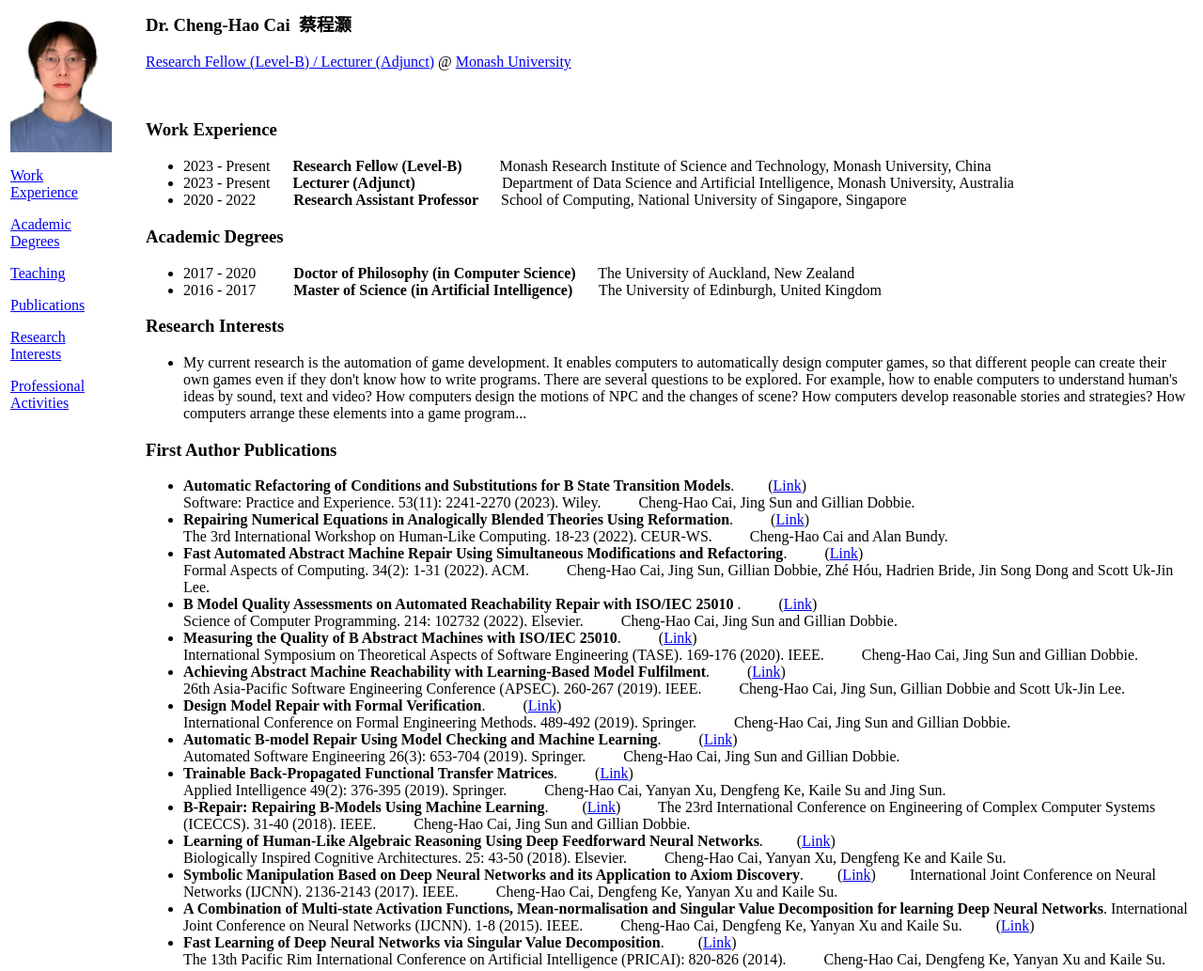
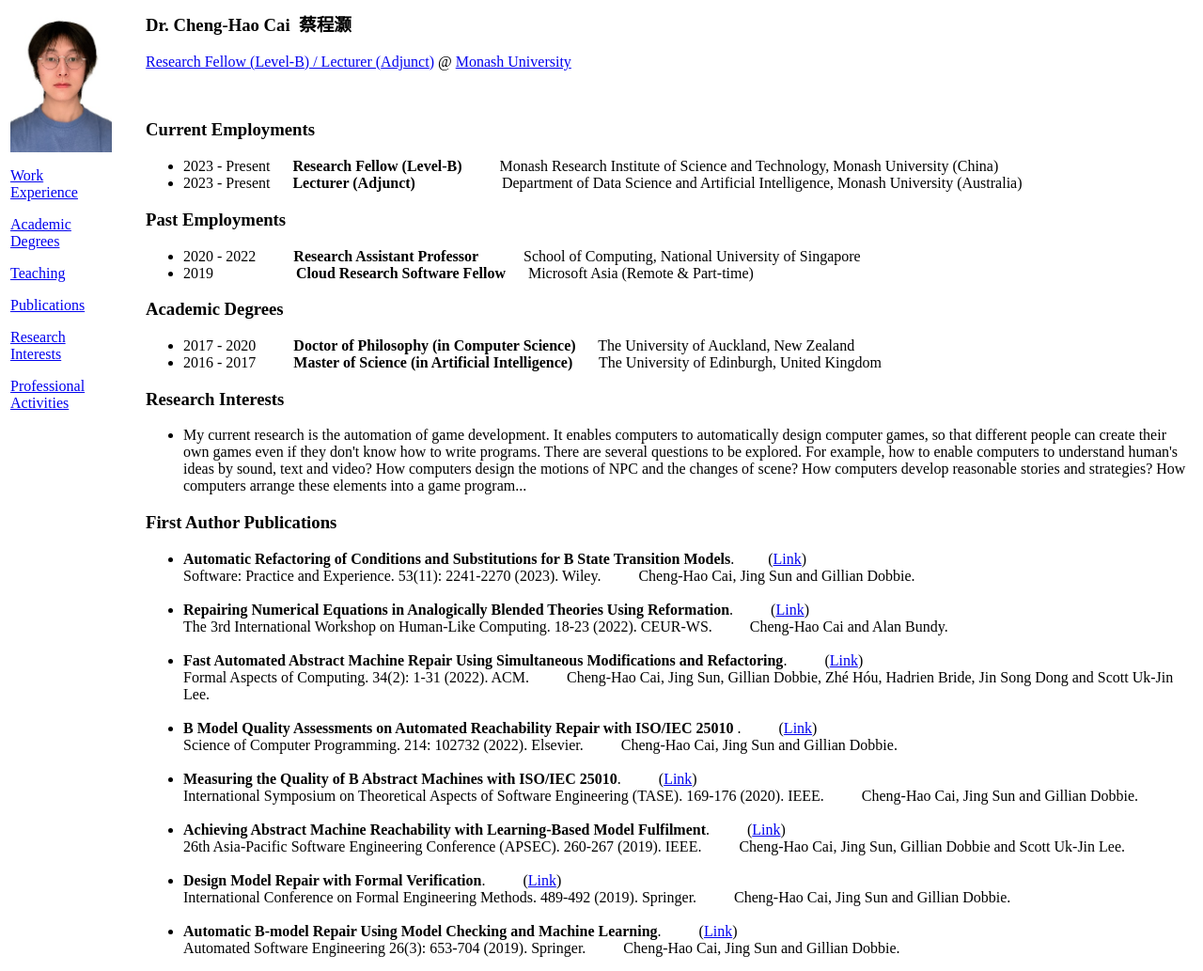
Before and after one commit to cchrewrite/cchrewrite.github.io, a plain HTML site: page index.html in a window 1280 px wide. Shown: the top 1033 px of the page at 94% size. Drawn offline with Linux system fonts and the light colour scheme.

Commit message:
Update index.html

```diff
--- a/index.html
+++ b/index.html
@@ -29,12 +29,19 @@
   <p><a href="https://en.wikipedia.org/wiki/Academic_ranks_(Australia_and_New_Zealand)">Research Fellow (Level-B) / Lecturer (Adjunct)</a> @ <a href="https://www.monash.edu/">Monash University</a></p>
   <br>
 
-<h3><a name="Work experience">Work Experience</a></h3>
+<h3><a name="Work experience">Current Employments</a></h3>
 <ul>
-  <li>2023 - Present&nbsp&nbsp&nbsp&nbsp&nbsp&nbsp<strong>Research Fellow (Level-B)</strong> &nbsp&nbsp&nbsp&nbsp&nbsp&nbsp&nbsp&nbsp Monash Research Institute of Science and Technology, Monash University, China</li>
-  <li>2023 - Present&nbsp&nbsp&nbsp&nbsp&nbsp&nbsp<strong>Lecturer (Adjunct)</strong> &nbsp&nbsp&nbsp&nbsp&nbsp&nbsp&nbsp&nbsp&nbsp&nbsp&nbsp&nbsp&nbsp&nbsp&nbsp&nbsp&nbsp&nbsp&nbsp&nbsp&nbsp Department of Data Science and Artificial Intelligence, Monash University, Australia</li>
-  <li>2020 - 2022&nbsp&nbsp&nbsp&nbsp&nbsp&nbsp&nbsp&nbsp&nbsp&nbsp<strong>Research Assistant Professor</strong> &nbsp&nbsp&nbsp&nbsp School of Computing, National University of Singapore, Singapore</li>
+  <li>2023 - Present&nbsp&nbsp&nbsp&nbsp&nbsp&nbsp<strong>Research Fellow (Level-B)</strong> &nbsp&nbsp&nbsp&nbsp&nbsp&nbsp&nbsp&nbsp Monash Research Institute of Science and Technology, Monash University (China)</li>
+  <li>2023 - Present&nbsp&nbsp&nbsp&nbsp&nbsp&nbsp<strong>Lecturer (Adjunct)</strong> &nbsp&nbsp&nbsp&nbsp&nbsp&nbsp&nbsp&nbsp&nbsp&nbsp&nbsp&nbsp&nbsp&nbsp&nbsp&nbsp&nbsp&nbsp&nbsp&nbsp&nbsp Department of Data Science and Artificial Intelligence, Monash University (Australia)</li>
 </ul>
+
+<h3><a name="Work experience">Past Employments</a></h3>
+<ul>
+  <li>2020 - 2022&nbsp&nbsp&nbsp&nbsp&nbsp&nbsp&nbsp&nbsp&nbsp&nbsp<strong>Research Assistant Professor</strong> &nbsp&nbsp&nbsp&nbsp&nbsp&nbsp&nbsp&nbsp&nbsp&nbsp School of Computing, National University of Singapore</li>
+  <li>2019 &nbsp&nbsp&nbsp&nbsp&nbsp&nbsp&nbsp&nbsp&nbsp&nbsp&nbsp&nbsp&nbsp&nbsp&nbsp&nbsp&nbsp&nbsp&nbsp&nbsp&nbsp<strong>Cloud Research Software Fellow</strong> &nbsp&nbsp&nbsp&nbsp Microsoft Asia (Remote & Part-time)</li>
+
+</ul>
+
 
 <h3><a name="AcademicDegrees">Academic Degrees</a></h3>
 <ul>
@@ -51,32 +58,46 @@
 
 <ul>
 	<li><b>Automatic Refactoring of Conditions and Substitutions for B State Transition Models</b>. &nbsp&nbsp&nbsp&nbsp&nbsp&nbsp&nbsp&nbsp(<a href="https://onlinelibrary.wiley.com/share/9BSTCK3W8PTBEEEQGV7P?target=10.1002/spe.3255">Link</a>) <br> Software: Practice and Experience. 53(11): 2241-2270 (2023). Wiley. &nbsp&nbsp&nbsp&nbsp&nbsp&nbsp&nbsp&nbsp Cheng-Hao Cai, Jing Sun and Gillian Dobbie. </li>
+    <br>
 
     <li><b>Repairing Numerical Equations in Analogically Blended Theories Using Reformation</b>.  &nbsp&nbsp&nbsp&nbsp&nbsp&nbsp&nbsp&nbsp  (<a href="https://ceur-ws.org/Vol-3227/Cai-et-al.PP6.pdf">Link</a>)<br> The 3rd International Workshop on Human-Like Computing. 18-23 (2022). CEUR-WS. &nbsp&nbsp&nbsp&nbsp&nbsp&nbsp&nbsp&nbsp Cheng-Hao Cai and Alan Bundy.</li>
+    <br>
 
     <li><b> Fast Automated Abstract Machine Repair Using Simultaneous Modifications and Refactoring</b>. &nbsp&nbsp&nbsp&nbsp&nbsp&nbsp&nbsp&nbsp (<a href="https://dl.acm.org/doi/full/10.1145/3536430">Link</a>)<br> Formal Aspects of Computing. 34(2): 1-31 (2022). ACM. &nbsp&nbsp&nbsp&nbsp&nbsp&nbsp&nbsp&nbsp Cheng-Hao Cai, Jing Sun, Gillian Dobbie, Zhé Hóu, Hadrien Bride, Jin Song Dong and Scott Uk-Jin Lee. </li>
+    <br>
 
     <li><b>B Model Quality Assessments on Automated Reachability Repair with ISO/IEC 25010 </b>. &nbsp&nbsp&nbsp&nbsp&nbsp&nbsp&nbsp&nbsp (<a href="https://www.sciencedirect.com/science/article/abs/pii/S0167642321001258">Link</a>)<br> Science of Computer Programming.  214: 102732 (2022). Elsevier. &nbsp&nbsp&nbsp&nbsp&nbsp&nbsp&nbsp&nbsp Cheng-Hao Cai, Jing Sun and Gillian Dobbie. </li>
+    <br>
 
     <li><b>Measuring the Quality of B Abstract Machines with ISO/IEC 25010</b>. &nbsp&nbsp&nbsp&nbsp&nbsp&nbsp&nbsp&nbsp (<a href="https://ieeexplore.ieee.org/abstract/document/9405332/">Link</a>)<br> International Symposium on Theoretical Aspects of Software Engineering (TASE). 169-176 (2020). IEEE. &nbsp&nbsp&nbsp&nbsp&nbsp&nbsp&nbsp&nbsp Cheng-Hao Cai, Jing Sun and Gillian Dobbie. </li>
+    <br>
 
     <li><b>Achieving Abstract Machine Reachability with Learning-Based Model Fulfilment</b>. &nbsp&nbsp&nbsp&nbsp&nbsp&nbsp&nbsp&nbsp (<a href="https://ieeexplore.ieee.org/abstract/document/8945715">Link</a>)<br> 26th Asia-Pacific Software Engineering Conference (APSEC). 260-267 (2019). IEEE. &nbsp&nbsp&nbsp&nbsp&nbsp&nbsp&nbsp&nbsp Cheng-Hao Cai, Jing Sun, Gillian Dobbie and Scott Uk-Jin Lee. </li>
+    <br>
 
     <li><b>Design Model Repair with Formal Verification</b>. &nbsp&nbsp&nbsp&nbsp&nbsp&nbsp&nbsp&nbsp (<a href="https://link.springer.com/chapter/10.1007/978-3-030-32409-4_30">Link</a>)<br> International Conference on Formal Engineering Methods. 489-492 (2019). Springer. &nbsp&nbsp&nbsp&nbsp&nbsp&nbsp&nbsp&nbsp Cheng-Hao Cai, Jing Sun and Gillian Dobbie. </li>
+    <br>
 
     <li><b>Automatic B-model Repair Using Model Checking and Machine Learning</b>. &nbsp&nbsp&nbsp&nbsp&nbsp&nbsp&nbsp&nbsp (<a href="https://link.springer.com/article/10.1007/s10515-019-00264-4">Link</a>)<br> Automated Software Engineering 26(3): 653-704 (2019). Springer. &nbsp&nbsp&nbsp&nbsp&nbsp&nbsp&nbsp&nbsp Cheng-Hao Cai, Jing Sun and Gillian Dobbie. </li>
+    <br>
 
     <li><b>Trainable Back-Propagated Functional Transfer Matrices</b>. &nbsp&nbsp&nbsp&nbsp&nbsp&nbsp&nbsp&nbsp (<a href="https://link.springer.com/article/10.1007/s10489-018-1266-3">Link</a>)<br> Applied Intelligence 49(2): 376-395 (2019). Springer. &nbsp&nbsp&nbsp&nbsp&nbsp&nbsp&nbsp&nbsp Cheng-Hao Cai, Yanyan Xu, Dengfeng Ke, Kaile Su and Jing Sun. </li>
+    <br>
 
     <li><b>B-Repair: Repairing B-Models Using Machine Learning</b>. &nbsp&nbsp&nbsp&nbsp&nbsp&nbsp&nbsp&nbsp(<a href="https://ieeexplore.ieee.org/document/8595057">Link</a>) &nbsp&nbsp&nbsp&nbsp&nbsp&nbsp&nbsp&nbsp The 23rd International Conference on Engineering of Complex Computer Systems (ICECCS). 31-40 (2018). IEEE. &nbsp&nbsp&nbsp&nbsp&nbsp&nbsp&nbsp&nbsp Cheng-Hao Cai, Jing Sun and Gillian Dobbie. </li>
+    <br>
 
     <li><b>Learning of Human-Like Algebraic Reasoning Using Deep Feedforward Neural Networks</b>. &nbsp&nbsp&nbsp&nbsp&nbsp&nbsp&nbsp&nbsp(<a href="https://www.sciencedirect.com/science/article/abs/pii/S2212683X18300331">Link</a>) <br> Biologically Inspired Cognitive Architectures. 25: 43-50 (2018). Elsevier. &nbsp&nbsp&nbsp&nbsp&nbsp&nbsp&nbsp&nbsp Cheng-Hao Cai, Yanyan Xu, Dengfeng Ke and Kaile Su. </li>
+    <br>
 
     <li><b>Symbolic Manipulation Based on Deep Neural Networks and its Application to Axiom Discovery</b>. &nbsp&nbsp&nbsp&nbsp&nbsp&nbsp&nbsp&nbsp(<a href="https://onlinelibrary.wiley.com/share/9BSTCK3W8PTBEEEQGV7P?target=10.1002/spe.3255">Link</a>)&nbsp&nbsp&nbsp&nbsp&nbsp&nbsp&nbsp&nbsp  International Joint Conference on Neural Networks (IJCNN). 2136-2143 (2017). IEEE. &nbsp&nbsp&nbsp&nbsp&nbsp&nbsp&nbsp&nbsp Cheng-Hao Cai, Dengfeng Ke, Yanyan Xu and Kaile Su. </li>
+    <br>
 
     <li><b>A Combination of Multi-state Activation Functions, Mean-normalisation and Singular Value Decomposition for learning Deep Neural Networks</b>. International Joint Conference on Neural Networks (IJCNN). 1-8 (2015). IEEE. &nbsp&nbsp&nbsp&nbsp&nbsp&nbsp&nbsp&nbsp Cheng-Hao Cai, Dengfeng Ke, Yanyan Xu and Kaile Su. &nbsp&nbsp&nbsp&nbsp&nbsp&nbsp&nbsp&nbsp(<a href="https://onlinelibrary.wiley.com/share/9BSTCK3W8PTBEEEQGV7P?target=10.1002/spe.3255">Link</a>) </li>
+    <br>
 
     <li><b>Fast Learning of Deep Neural Networks via Singular Value Decomposition</b>. &nbsp&nbsp&nbsp&nbsp&nbsp&nbsp&nbsp&nbsp(<a href="https://link.springer.com/chapter/10.1007%2F978-3-319-13560-1_65">Link</a>) <br> The 13th Pacific Rim International Conference on Artificial Intelligence (PRICAI): 820-826 (2014). &nbsp&nbsp&nbsp&nbsp&nbsp&nbsp&nbsp&nbsp Cheng-Hao Cai, Dengfeng Ke, Yanyan Xu and Kaile Su. </li>
+    <br>
 
 </ul>
 
@@ -85,15 +106,20 @@
 
 <ul>
     <li><b>A Novel Image Expression-Driven Modeling Strategy for Coke Quality Prediction in the Smart Cokemaking Process</b>. &nbsp&nbsp&nbsp&nbsp&nbsp&nbsp&nbsp&nbsp(<a href="https://www.sciencedirect.com/science/article/pii/S0360544224006388?via%3Dihub">Link</a>) <br> Energy. 294: 130866 (2024). Elsevier. Yuhang Qiu, Yunze Hui, Pengxiang Zhao, Cheng-Hao Cai, Baiqian Dai, Jinxiao Dou, Sankar Bhattacharya and Jianglong Yu </li>
+    <br>
 
 
 	<li><b>A Lattice-Transformer-Graph Deep Learning Model for Chinese Named Entity Recognition</b>. &nbsp&nbsp&nbsp&nbsp&nbsp&nbsp&nbsp&nbsp(<a href="https://www.degruyter.com/document/doi/10.1515/jisys-2022-2014/html">Link</a>) <br> Journal of Intelligent Systems. 32(1) (2023). De Gruyter. &nbsp&nbsp&nbsp&nbsp&nbsp&nbsp&nbsp&nbsp Min Lin, Yanyan Xu, Cheng-Hao Cai, Dengfeng Ke and Kaile Su. </li>
+    <br>
 
     <li><b>SINGA-Easy: An Easy-to-Use Framework for MultiModal Analysis</b>. &nbsp&nbsp&nbsp&nbsp&nbsp&nbsp&nbsp&nbsp(<a href="https://dl.acm.org/doi/pdf/10.1145/3474085.3475176">Link</a>) &nbsp&nbsp&nbsp&nbsp&nbsp&nbsp&nbsp&nbsp The 29th ACM International Conference on Multimedia. 1293-1302 (2021). ACM. Naili Xing, Sai Ho Yeung, Cheng-Hao Cai, Teck Khim Ng, Wei Wang, Kaiyuan Yang, Nan Yang, Meihui Zhang, Gang Chen and Beng Chin Ooi. </li>
+    <br>
 
     <li><b>Silas: A High-Performance Machine Learning Foundation for Logical Reasoning and Verification.</b> &nbsp&nbsp&nbsp&nbsp&nbsp&nbsp&nbsp&nbsp(<a href="https://www.sciencedirect.com/science/article/abs/pii/S0957417421002475">Link</a>) <br> Expert Systems with Applications. 176: 114806 (2021). Elsevier. &nbsp&nbsp&nbsp&nbsp&nbsp&nbsp&nbsp&nbsp Hadrien Bride, Cheng-Hao Cai, Jie Dong, Jin Song Dong, Zhé Hóu, Seyedali Mirjalili and Jing Sun (sorted in surname alphabetical order). </li>
+    <br>
 
     <li><b>N-PAT: A Nested Model-Checker: (System Description)</b>. &nbsp&nbsp&nbsp&nbsp&nbsp&nbsp&nbsp&nbsp(<a href="https://link.springer.com/chapter/10.1007/978-3-030-51054-1_22">Link</a>) <br> 10th International Joint Conference of Automated Reasoning (IJCAR). Part II 10: 369-377 (2023). Springer. &nbsp&nbsp&nbsp&nbsp&nbsp&nbsp&nbsp&nbsp Hadrien Bride, Cheng-Hao Cai, Jin Song Dong, Rajeev Gore, Zhé Hóu, Brendan Mahony and Jim McCarthy. </li>
+    <br>
 </ul>
 
 <h3><a name="Professional activities">Professional Activities</a></h3>
@@ -127,8 +153,8 @@
   <li>2023 - 2024&nbsp&nbsp&nbsp&nbsp&nbsp&nbsp&nbsp&nbsp&nbsp&nbsp<strong>Lecturer of FIT5032 - Internet Applications Development</strong></li>
   <li>2023 - 2024&nbsp&nbsp&nbsp&nbsp&nbsp&nbsp&nbsp&nbsp&nbsp&nbsp<strong>Lecturer of FIT5046 - Mobile and Distributed Computing Systems</strong></li>
   <li>2023 - 2024&nbsp&nbsp&nbsp&nbsp&nbsp&nbsp&nbsp&nbsp&nbsp&nbsp<strong>Lecturer of FIT5171 - System Validation and Verification, Quality and Standards</strong></li>
-  <li>2020&nbsp&nbsp&nbsp&nbsp&nbsp&nbsp&nbsp&nbsp&nbsp&nbsp&nbsp&nbsp&nbsp&nbsp&nbsp&nbsp&nbsp&nbsp&nbsp&nbsp&nbsp<strong>TA of COMPSCI/SOFTENG 351 - Fundamentals of Database Systems</strong></li>
-  <li>2019&nbsp&nbsp&nbsp&nbsp&nbsp&nbsp&nbsp&nbsp&nbsp&nbsp&nbsp&nbsp&nbsp&nbsp&nbsp&nbsp&nbsp&nbsp&nbsp&nbsp&nbsp<strong>TA of SOFTENG 752 - Formal Specification and Design</strong></li>
+  <li>2020&nbsp&nbsp&nbsp&nbsp&nbsp&nbsp&nbsp&nbsp&nbsp&nbsp&nbsp&nbsp&nbsp&nbsp&nbsp&nbsp&nbsp&nbsp&nbsp&nbsp&nbsp<strong>Teaching Assistant of COMPSCI/SOFTENG 351 - Fundamentals of Database Systems</strong></li>
+  <li>2019&nbsp&nbsp&nbsp&nbsp&nbsp&nbsp&nbsp&nbsp&nbsp&nbsp&nbsp&nbsp&nbsp&nbsp&nbsp&nbsp&nbsp&nbsp&nbsp&nbsp&nbsp<strong>Teaching Assistant of SOFTENG 752 - Formal Specification and Design</strong></li>
 </ul>
 
 
```
